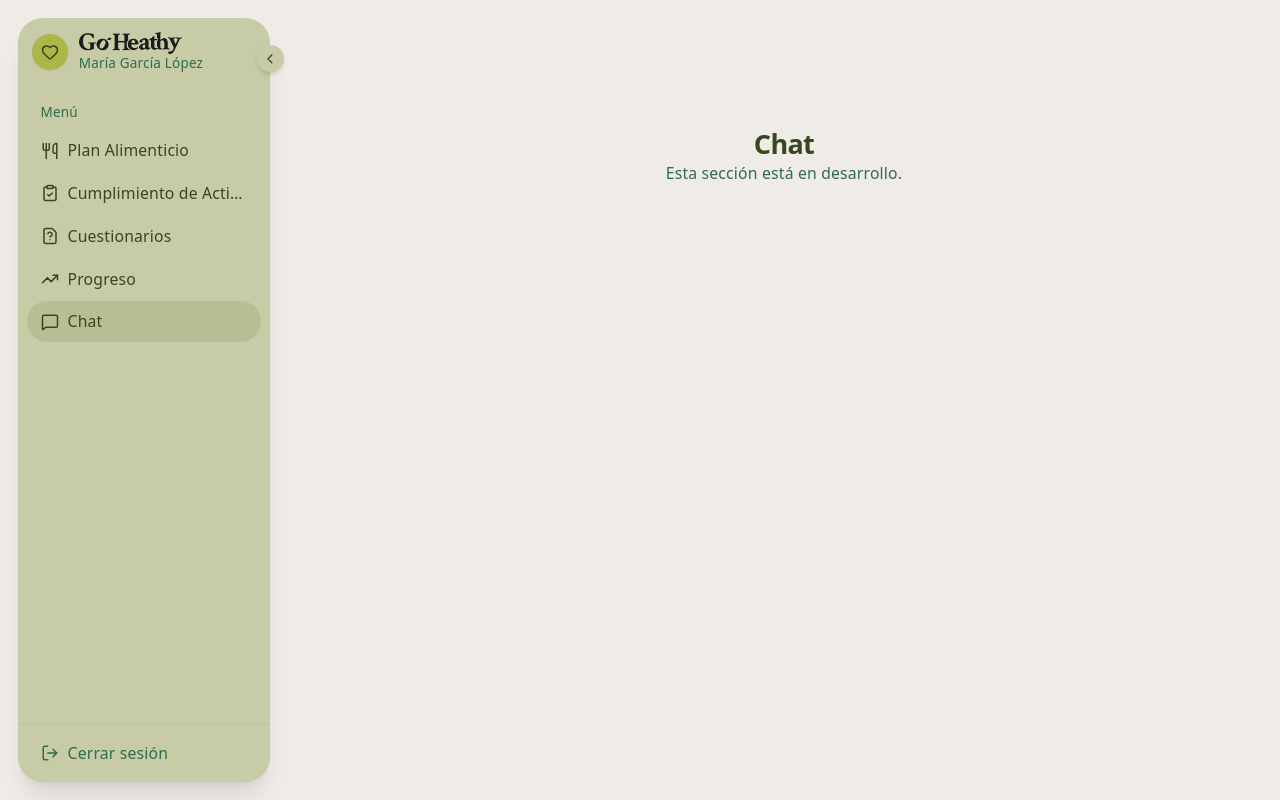
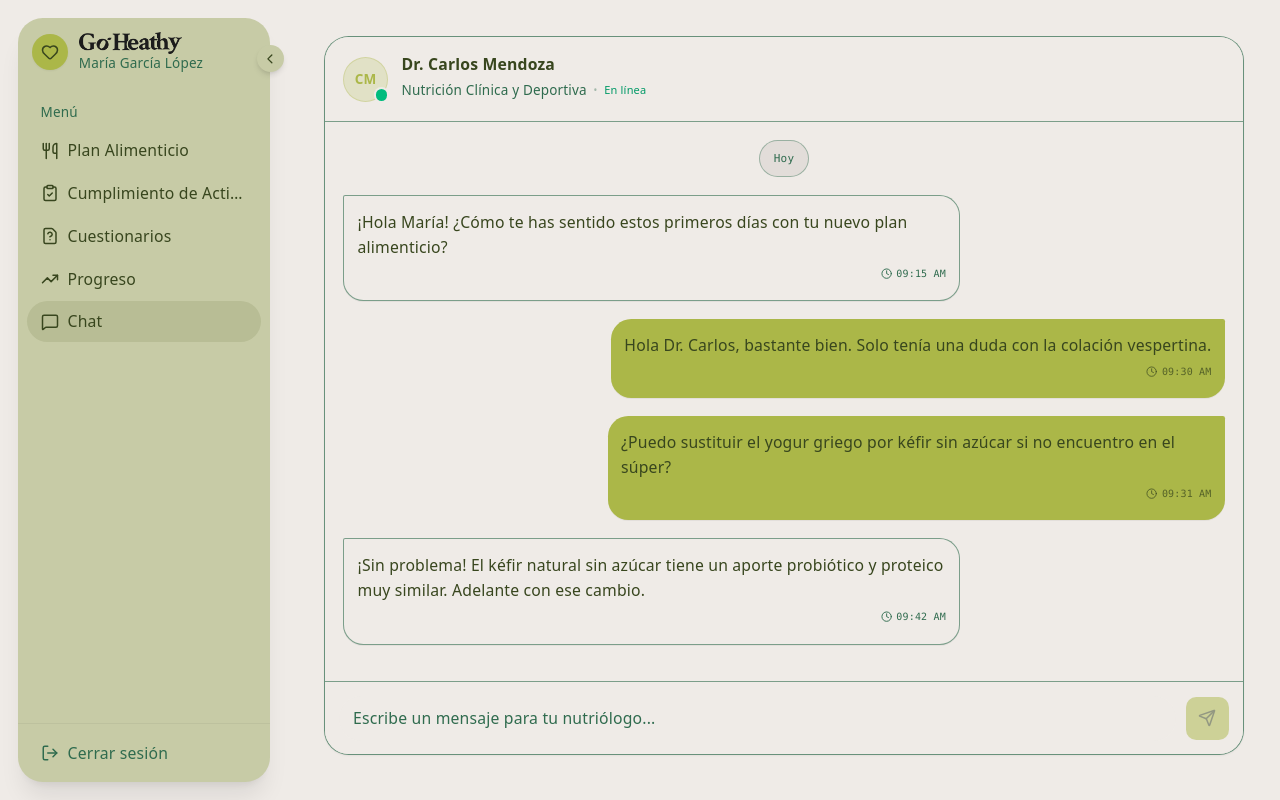
Before and after one commit to thecurlyhairgrl/gohealthy-front, a React (Vite) app: page /paciente/chat in a window 1280 px wide. Built offline with nearby package versions, Linux system fonts and the light colour scheme.

Commit message:
✨feat: agregar vista de chat de paciente

```diff
--- a/src/app/router.jsx
+++ b/src/app/router.jsx
@@ -11,6 +11,7 @@ import { NutricionistaChatPage } from '@/pages/nutricionista/NutricionistaChatPa
 import { NutricionistaPacienteDetallePage } from '@/pages/nutricionista/NutricionistaPacienteDetallePage'
 import PacientePlaceholderPage from '@/pages/paciente/PacientePlaceholderPage'
 import PacientePlanAlimenticioPage from '@/pages/paciente/PacientePlanAlimenticioPage'
+import PacienteChatPage from '@/pages/paciente/PacienteChatPage'
 
 // Rutas de la app. Al agregar una nueva pantalla: crear la página en
 // src/pages/<area>/NombrePage.jsx y declarar aquí su ruta apuntando a ella.
@@ -47,7 +48,7 @@ export const router = createBrowserRouter([
       { path: 'cumplimiento', element: <PacientePlaceholderPage titulo="Cumplimiento de Actividades" /> },
       { path: 'cuestionarios', element: <PacientePlaceholderPage titulo="Cuestionarios" /> },
       { path: 'progreso', element: <PacientePlaceholderPage titulo="Progreso" /> },
-      { path: 'chat', element: <PacientePlaceholderPage titulo="Chat" /> },
+      { path: 'chat', element: <PacienteChatPage /> },
     ],
   },
 ])
--- /dev/null
+++ b/src/features/paciente/components/PacienteChat.jsx
@@ -0,0 +1,174 @@
+import { useState, useRef, useEffect } from 'react'
+import { Button } from '@/components/ui/button'
+import { Input } from '@/components/ui/input'
+import { Clock, Send, User } from 'lucide-react'
+
+/**
+ * Ventana completa de chat para el paciente con su nutriólogo asignado.
+ * Ocupa la pantalla completa del layout y maneja la conversación directa,
+ * auto-scroll y envío reactivo de mensajes.
+ */
+export default function PacienteChat({ chat }) {
+  const [mensajes, setMensajes] = useState(chat?.mensajes || [])
+  const [nuevoTexto, setNuevoTexto] = useState('')
+  const scrollRef = useRef(null)
+
+  const nutriologo = chat?.nutriologo || {
+    nombre: 'Dr. Carlos Mendoza',
+    especialidad: 'Nutrición Clínica y Deportiva',
+    iniciales: 'CM',
+    enLinea: true,
+  }
+
+  // Auto-scroll al último mensaje al cargar o enviar mensajes
+  useEffect(() => {
+    if (scrollRef.current) {
+      scrollRef.current.scrollTop = scrollRef.current.scrollHeight
+    }
+  }, [mensajes])
+
+  const handleEnviar = (e) => {
+    e.preventDefault()
+    if (!nuevoTexto.trim()) return
+
+    const ahora = new Date().toLocaleTimeString('es-MX', {
+      hour: '2-digit',
+      minute: '2-digit',
+      hour12: true,
+    })
+
+    const nuevoMensaje = {
+      id: Date.now(),
+      remitente: 'paciente',
+      texto: nuevoTexto.trim(),
+      hora: ahora,
+    }
+
+    setMensajes((prev) => [...prev, nuevoMensaje])
+    setNuevoTexto('')
+  }
+
+  return (
+    <div className="h-[calc(100svh-6rem)] md:h-[calc(100svh-4.5rem)] rounded-2xl md:rounded-3xl border border-border/70 bg-card shadow-xs overflow-hidden flex flex-col">
+      {/* Cabecera del Chat con datos del Nutriólogo */}
+      <div className="p-3.5 sm:p-4 border-b border-border/60 bg-card flex items-center justify-between gap-3 shrink-0">
+        <div className="flex items-center gap-3">
+          {/* Avatar del Nutriólogo */}
+          <div className="relative flex size-10 shrink-0 items-center justify-center rounded-full bg-primary/20 text-primary font-heading font-semibold text-xs border border-primary/30">
+            {nutriologo.iniciales ? (
+              <span>{nutriologo.iniciales}</span>
+            ) : (
+              <User className="size-4" />
+            )}
+            {/* Indicador de estado en línea */}
+            {nutriologo.enLinea && (
+              <span
+                className="absolute bottom-0 right-0 size-2.5 rounded-full bg-emerald-500 ring-2 ring-card"
+                title="En línea"
+              />
+            )}
+          </div>
+
+          <div>
+            <h2 className="text-sm font-semibold text-foreground leading-tight">
+              {nutriologo.nombre}
+            </h2>
+            <div className="flex items-center gap-1.5 mt-0.5">
+              <span className="text-xs text-muted-foreground">
+                {nutriologo.especialidad}
+              </span>
+              {nutriologo.enLinea && (
+                <>
+                  <span className="text-muted-foreground/40 text-[10px]">•</span>
+                  <span className="text-[11px] text-emerald-600 dark:text-emerald-400 font-medium">
+                    En línea
+                  </span>
+                </>
+              )}
+            </div>
+          </div>
+        </div>
+      </div>
+
+      {/* Historial de Mensajes con Scroll */}
+      <div
+        ref={scrollRef}
+        className="flex-1 overflow-y-auto p-4 space-y-4 bg-background/50"
+      >
+        {/* Separador de fecha */}
+        <div className="flex justify-center">
+          <span className="text-[11px] font-mono text-muted-foreground bg-muted/50 px-3 py-1 rounded-full border border-border/40">
+            Hoy
+          </span>
+        </div>
+
+        {mensajes.length === 0 ? (
+          <div className="py-12 text-center text-xs text-muted-foreground">
+            Aún no hay mensajes en esta conversación.
+            <p className="mt-1 text-[11px]">
+              Escribe un mensaje para comunicarte con tu nutriólogo.
+            </p>
+          </div>
+        ) : (
+          mensajes.map((msg) => {
+            const esPaciente = msg.remitente === 'paciente'
+            return (
+              <div
+                key={msg.id}
+                className={`flex flex-col ${
+                  esPaciente ? 'items-end' : 'items-start'
+                }`}
+              >
+                <div
+                  className={`max-w-[85%] sm:max-w-[70%] p-3 rounded-2xl shadow-2xs space-y-1 ${
+                    esPaciente
+                      ? 'bg-primary text-primary-foreground rounded-tr-xs'
+                      : 'bg-card border border-border/60 text-foreground rounded-tl-xs'
+                  }`}
+                >
+                  <p className="text-xs sm:text-sm leading-relaxed whitespace-pre-wrap">
+                    {msg.texto}
+                  </p>
+                  <div
+                    className={`flex items-center gap-1 text-[10px] font-mono justify-end ${
+                      esPaciente
+                        ? 'text-primary-foreground/75'
+                        : 'text-muted-foreground'
+                    }`}
+                  >
+                    <Clock className="size-2.5" />
+                    <span>{msg.hora}</span>
+                  </div>
+                </div>
+              </div>
+            )
+          })
+        )}
+      </div>
+
+      {/* Barra de Entrada de Mensajes */}
+      <form
+        onSubmit={handleEnviar}
+        className="p-3 border-t border-border/60 bg-card flex items-center gap-2 shrink-0"
+      >
+        <Input
+          type="text"
+          placeholder="Escribe un mensaje para tu nutriólogo..."
+          value={nuevoTexto}
+          onChange={(e) => setNuevoTexto(e.target.value)}
+          className="flex-1 text-xs sm:text-sm h-10 bg-background"
+          aria-label="Campo para escribir mensaje"
+        />
+        <Button
+          type="submit"
+          disabled={!nuevoTexto.trim()}
+          size="icon"
+          className="shrink-0 size-10 rounded-lg cursor-pointer"
+          aria-label="Enviar mensaje"
+        >
+          <Send className="size-4" />
+        </Button>
+      </form>
+    </div>
+  )
+}
--- a/src/features/paciente/data/mock-data.js
+++ b/src/features/paciente/data/mock-data.js
@@ -23,3 +23,39 @@ export const planAlimenticioMock = {
   recomendaciones:
     'Evitar alimentos ultraprocesados, mantener hidratación constante y realizar caminata de 15 minutos después de comer.',
 }
+
+// Conversación mock entre el paciente actual y su nutriólogo
+export const chatPacienteMock = {
+  nutriologo: {
+    nombre: 'Dr. Carlos Mendoza',
+    especialidad: 'Nutrición Clínica y Deportiva',
+    iniciales: 'CM',
+    enLinea: true,
+  },
+  mensajes: [
+    {
+      id: 1,
+      remitente: 'nutriologo',
+      texto: '¡Hola María! ¿Cómo te has sentido estos primeros días con tu nuevo plan alimenticio?',
+      hora: '09:15 AM',
+    },
+    {
+      id: 2,
+      remitente: 'paciente',
+      texto: 'Hola Dr. Carlos, bastante bien. Solo tenía una duda con la colación vespertina.',
+      hora: '09:30 AM',
+    },
+    {
+      id: 3,
+      remitente: 'paciente',
+      texto: '¿Puedo sustituir el yogur griego por kéfir sin azúcar si no encuentro en el súper?',
+      hora: '09:31 AM',
+    },
+    {
+      id: 4,
+      remitente: 'nutriologo',
+      texto: '¡Sin problema! El kéfir natural sin azúcar tiene un aporte probiótico y proteico muy similar. Adelante con ese cambio.',
+      hora: '09:42 AM',
+    },
+  ],
+}
--- /dev/null
+++ b/src/pages/paciente/PacienteChatPage.jsx
@@ -0,0 +1,12 @@
+import PacienteChat from '@/features/paciente/components/PacienteChat'
+import { chatPacienteMock } from '@/features/paciente/data/mock-data'
+
+/**
+ * Página de Chat del paciente (/paciente/chat).
+ * Página delgada que compone el componente de feature con los datos mock de conversación.
+ */
+function PacienteChatPage() {
+  return <PacienteChat chat={chatPacienteMock} />
+}
+
+export default PacienteChatPage
```
Also changed, not shown: 1 other file (tests, documents, lock files or other folders).
